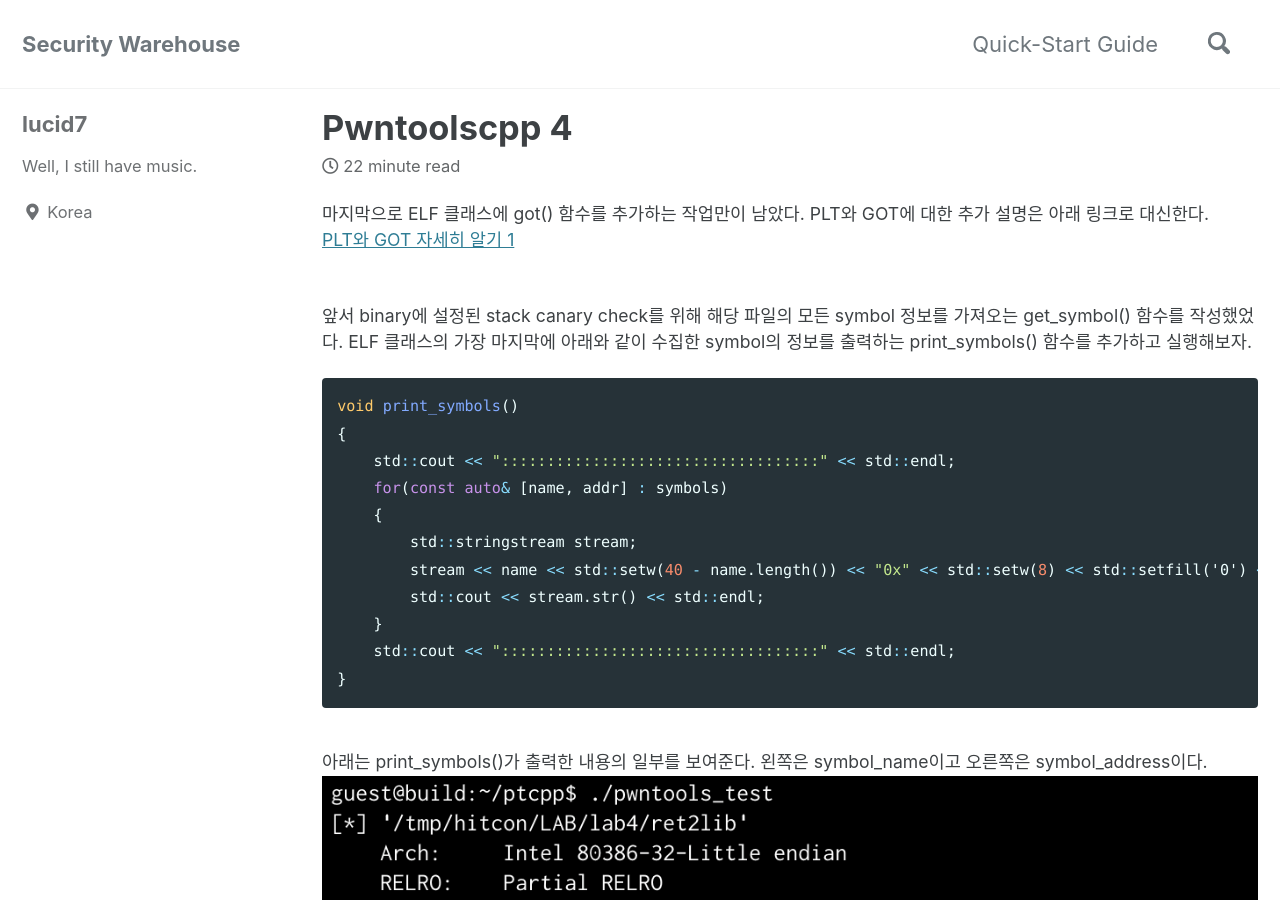
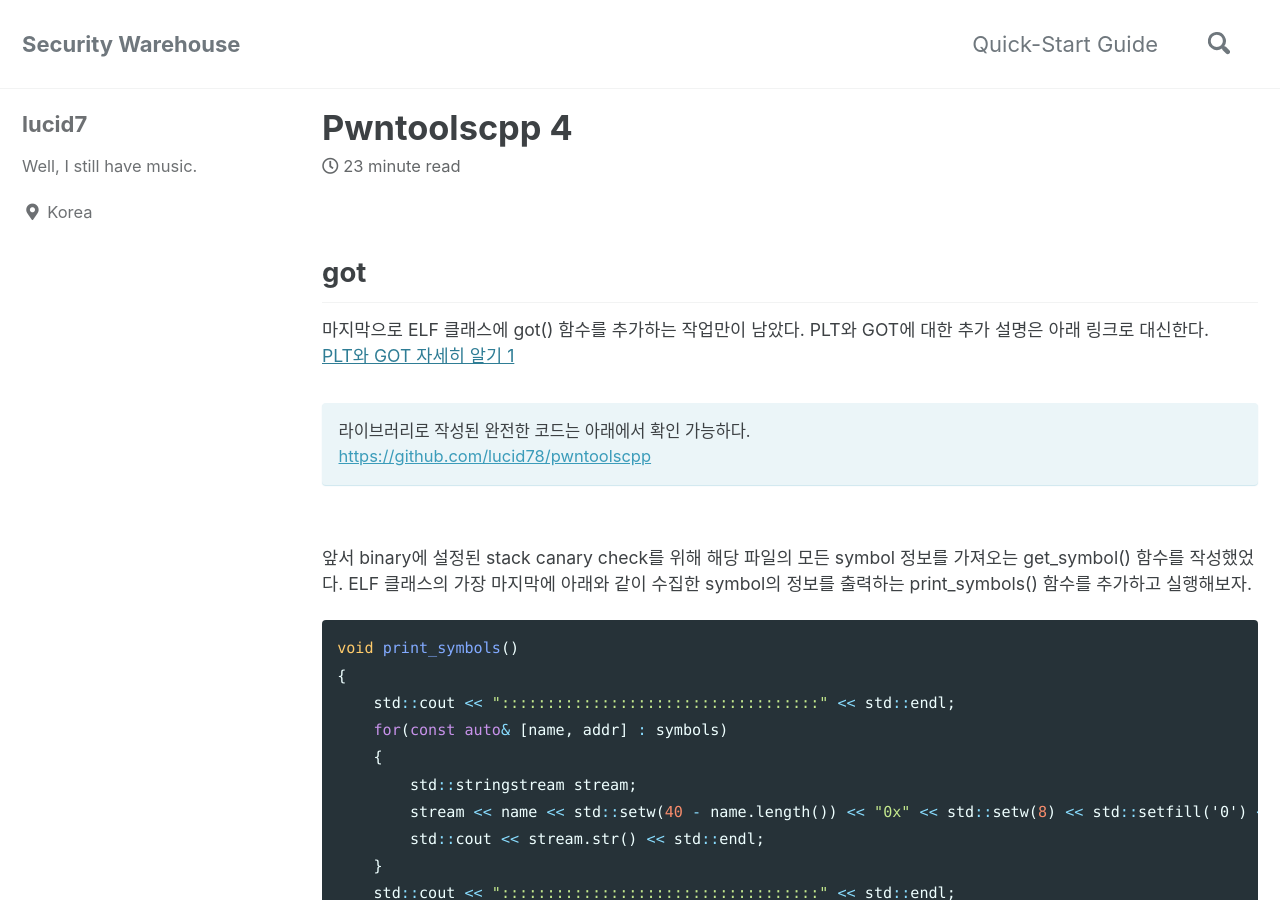
Before and after one commit to lucid78/lucid78.github.io, a Jekyll site: the page built from _posts/2021-02-16-pwntoolscpp-4.md, in a window 1280 px wide and 900 px high. Built offline with Jekyll 4.4.1, drawn with Linux system fonts in a browser that asks for light colours; cached includes are drawn as plain includes.

Commit message:
add pwntoolcpp-4

```diff
--- a/_posts/2021-02-16-pwntoolscpp-4.md
+++ b/_posts/2021-02-16-pwntoolscpp-4.md
@@ -1,7 +1,14 @@
-
+## **got**
 
 마지막으로 ELF 클래스에 got() 함수를 추가하는 작업만이 남았다. PLT와 GOT에 대한 추가 설명은 아래 링크로 대신한다.<br>
 [PLT와 GOT 자세히 알기 1](https://bpsecblog.wordpress.com/2016/03/07/about_got_plt_1/)
+
+
+
+라이브러리로 작성된 완전한 코드는 아래에서 확인 가능하다.<br>
+[https://github.com/lucid78/pwntoolscpp](https://github.com/lucid78/pwntoolscpp){: target="_blank"}
+{: .notice--info}
+
 
 <br>
 앞서 binary에 설정된 stack canary check를 위해 해당 파일의 모든 symbol 정보를 가져오는 get_symbol() 함수를 작성했었다. ELF 클래스의 가장 마지막에 아래와 같이 수집한 symbol의 정보를 출력하는 print_symbols() 함수를 추가하고 실행해보자.
```
Also changed, not shown: _posts/2021-01-12-pwntoolscpp-2.md (+4 -6 lines), _posts/2021-01-21-pwntoolscpp-3.md (+5 -5 lines), 7 other files.
